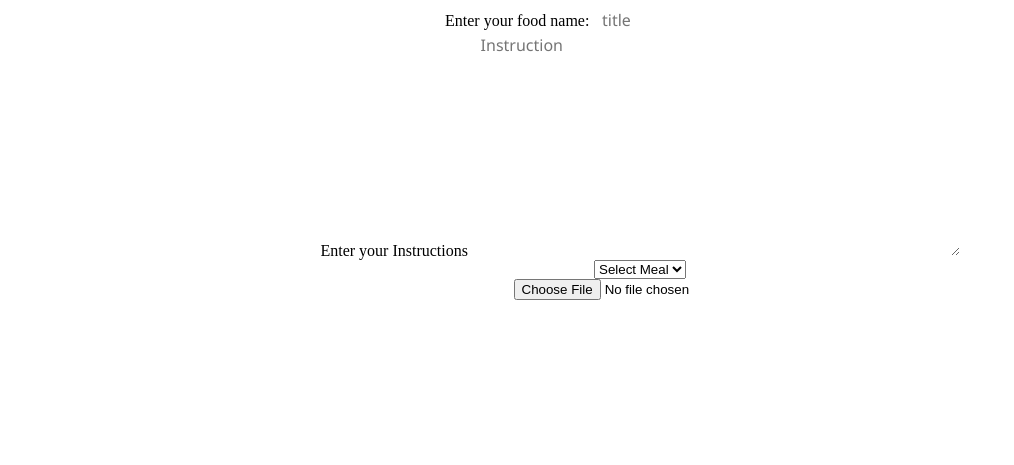
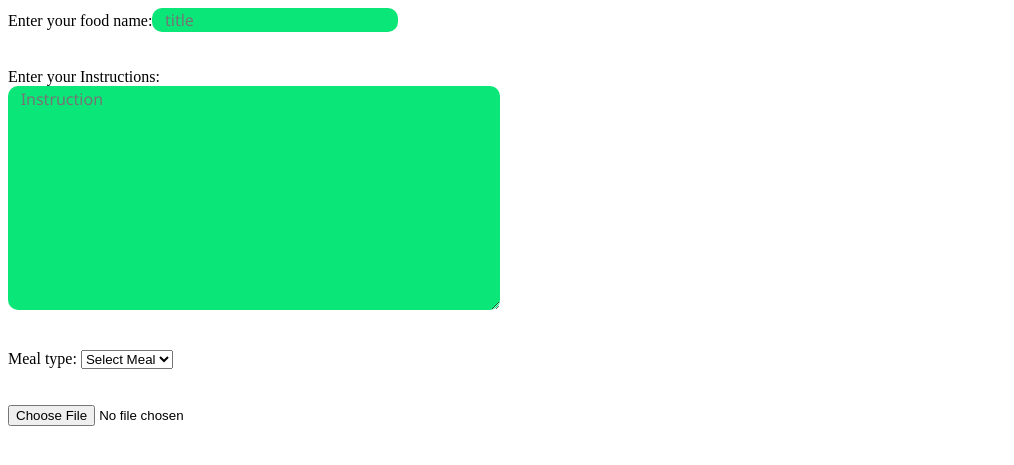
Before and after one commit to sravan1946/bytebash, a Flask app: page /upload in a window 1280 px wide. Shown: the top 465 px of the page, without its empty margins (0-1014 px from the left). Run offline with Flask 3, Linux system fonts and the light colour scheme.

Commit message:
add input

```diff
--- a/static/style.css
+++ b/static/style.css
@@ -92,8 +92,18 @@ margin-top:5px;
 }
 
 
-.title-textbox, .instruction-textbox {
-    background-color: #ffffffa1;
+.title-textbox {
+    background-color: #0ae678;
+    color: #000000;
+    font-family:'Segoe UI', Tahoma, Geneva, Verdana, sans-serif;
+    font-size: medium;
+    border-radius: 10px;
+    border: none;
+    border-width: 1px;
+    padding-left: 1%;
+}
+.instruction-textbox {
+    background-color: #0ae678;
     color: #000000;
     font-family:'Segoe UI', Tahoma, Geneva, Verdana, sans-serif;
     font-size: medium;
@@ -118,5 +128,7 @@ margin-top:5px;
     position:absolute;
     top: 8px;
     right:120px;
-
 }
+.upload-body{
+    background-image:
+}
--- a/templates/index.html
+++ b/templates/index.html
@@ -11,8 +11,8 @@
             <p>
             <img src="{{ url_for('static',filename='logo.png') }}" alt="logo" class="logo">
             <h1 class="fero">Thesauce</h1>
-            <input type="submit" class="butt" value="upload">
-            <input type="submit" class="log" value="logout">
+            <form action="{{ url_for('upload') }}" method="get"><input type="submit" class="butt" value="upload"></form>
+            <form action="{{ url_for('login') }}" method="get"><input type="submit" class="log" value="logout"></form>
             </p>
             </header>
         </div>
--- a/templates/upload.html
+++ b/templates/upload.html
@@ -5,20 +5,20 @@
         <title> Upload </title>
         <link rel="stylesheet" href="{{ url_for('static', filename='style.css') }}">
     </head>
-    <body>
-        <div align="center">
+    <body class="upload-body">
+        <div>
         <form action="{{ url_for('upload') }}" method="post">
-            <label>Enter your food name:<input class="title-textbox" id="title" name="title" placeholder="title" type="text" required></label><br>
-            <label>Enter your Instructions<textarea class="instruction-textbox" id="instruction" name="instruction" placeholder="Instruction" minlength="100" rows="10" cols="50" required></textarea></label><br>
-
-                <select class="select">
-                 <option value="0">Select Meal</option>
+            <label>Enter your food name:<input class="title-textbox" id="title" name="title" placeholder="title" type="text" required></label><br><br><br>
+            <label>Enter your Instructions:<br><textarea class="instruction-textbox" id="instruction" name="instruction" placeholder="Instruction" minlength="100" rows="10" cols="50" required></textarea></label><br><br><br>
+            <label>Meal type:
+                <select class="selected">
+                <option value="0" >Select Meal</option>
                 <option value="1">Breakfast</option>
                 <option value="2">Lunch</option>
                 <option value="3">Snack</option>
                 <option value="4">Dinner</option>
-                </select><br>
-                <input type="file" class="select">
+                </select></label><br><br><br>
+                <input type="file" class="file-name"><br><br><br>
         </div>
     </form>
     </div>
```
Also changed, not shown: static/bg.jpg (added). Lines whose indentation alone changed are shown as unchanged.
